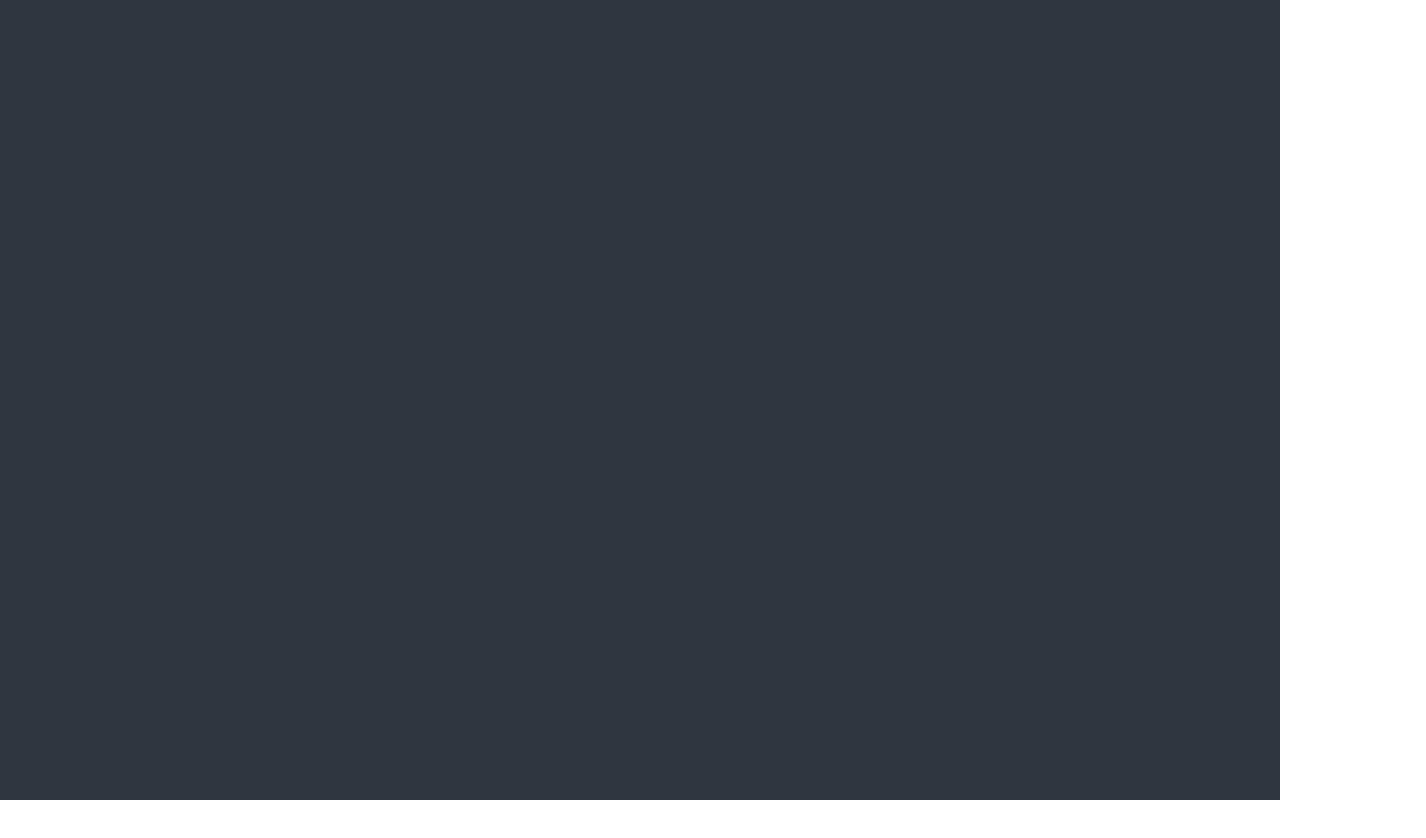
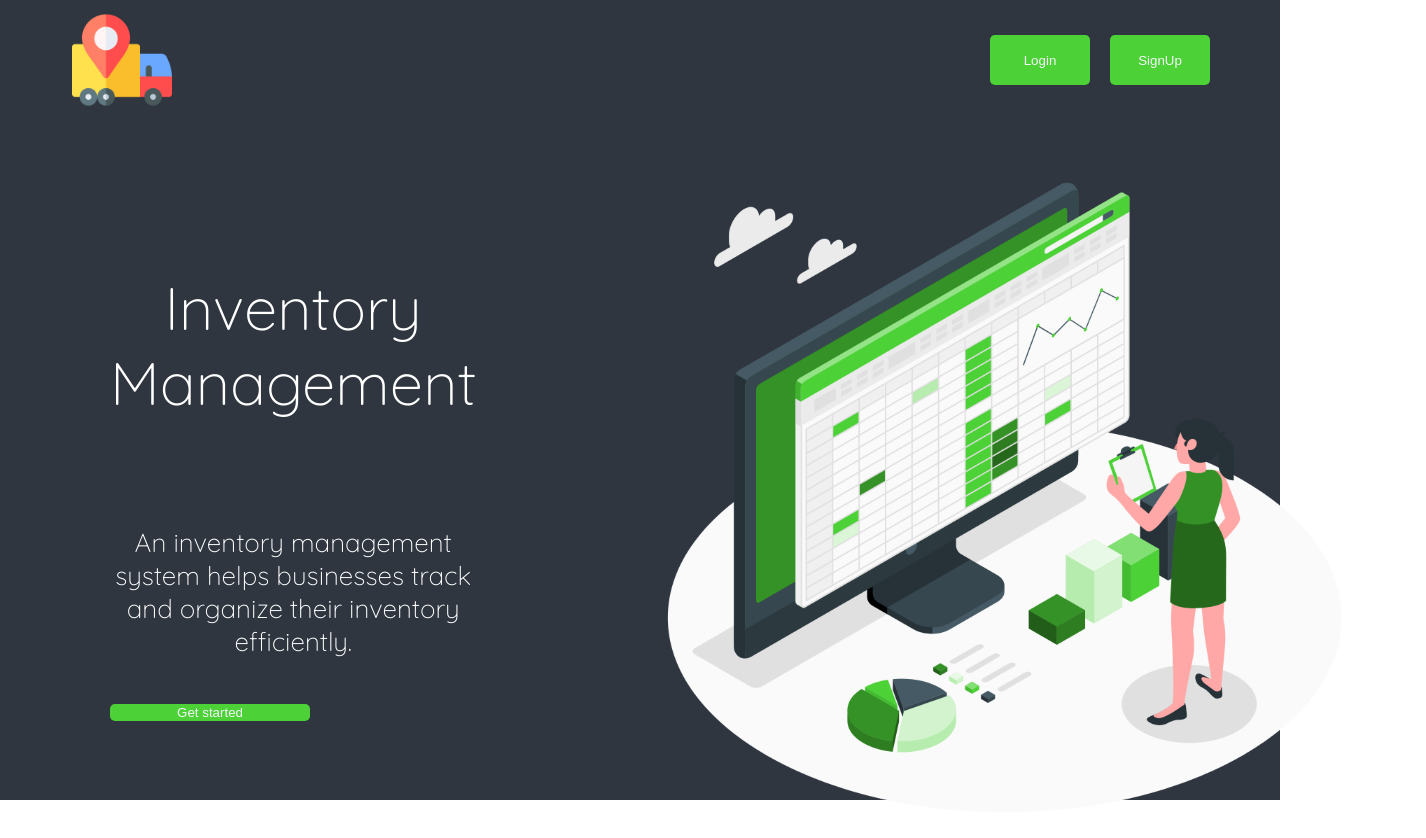
Before and after one commit to Haile-08/inventorymanagementsystem, a React (Create React App) app in the folder client/: page / in a window 1280 px wide. Shown: the top 838 px of the page, 1426 px wide, since content can reach past the window. Before the commit the page ends 800 px from the top, so only its background shows below. Built offline with nearby package versions, Linux system fonts and the light colour scheme.

Commit message:
Created the landing page

```diff
--- a/client/src/App.css
+++ b/client/src/App.css
@@ -1,3 +1,4 @@
+@import url('https://fonts.googleapis.com/css2?family=Quicksand:wght@300&display=swap');
 .App {
   text-align: center;
 }
@@ -29,18 +30,35 @@ body{
   display: flex;
 }
 .home_body {
-  background-color: aquamarine;
   width: 100vw;
   height: 85vh;
   display: flex;
+  font-family: 'Quicksand', sans-serif;
 }
 
 .home_text {
-
+  display: flex;
+  flex-direction: column;
+  align-items: flex-start;
+  margin: 80px 50px;
+}
+.home_text p {
+padding: 10px 60px;
 }
 
+.title {
+  font-size: 60px;
+}
 .home_text button{
-
+  outline: none;
+  border: none;
+  background-color: #4cd137;
+  margin: 10px 60px;
+  width: 200px;
+  height: 70px;
+  color: #f5f6fa;
+  border-radius: 5px;
+  cursor: pointer;
 }
 .home_image img {
   width: 700px;
--- a/client/src/App.js
+++ b/client/src/App.js
@@ -27,7 +27,7 @@ function App() {
       errorElement: <ErrorPage />,
       children: [
         {
-          path: '/home',
+          path: '/',
           element: <Home />,
         },{
           path:'/login',
--- a/client/src/components/home/Home.jsx
+++ b/client/src/components/home/Home.jsx
@@ -1,8 +1,17 @@
 import React from 'react'
 import logo from '../../assets/logo.png'
 import image from '../../assets/image.png'
+import { useNavigate } from 'react-router-dom';
 
 function Home() {
+  const navigate = useNavigate();
+
+  const handleLogin = () => {
+    navigate('/login')
+  }
+  const handleSignUp = () => {
+    navigate('/signup')
+  }
   return (
     <div className="home_container">
       <div className="home_nav">
@@ -10,15 +19,15 @@ function Home() {
           <img src={logo} alt="logo" />
         </div>
         <div className="nav_menu">
-          <button>Login</button>
-          <button>SignUp</button>
+          <button onClick={()=>handleLogin()}>Login</button>
+          <button onClick={()=>handleSignUp()}>SignUp</button>
         </div>
       </div>
       <div className="home_body">
         <div className="home_text">
-          <p>Inventory Management</p>
+          <p className='title'>Inventory Management</p>
           <p>An inventory management system helps businesses track and organize their inventory efficiently.</p>
-          <button>Get started</button>
+          <button onClick={()=>handleSignUp()}>Get started</button>
         </div>
         <div className="home_image">
           <img src={image} alt="image" />
--- a/client/src/components/login/Login.jsx
+++ b/client/src/components/login/Login.jsx
@@ -1,4 +1,5 @@
 import React from 'react'
+import '../../App.css'
 
 function Login() {
   return (
```
